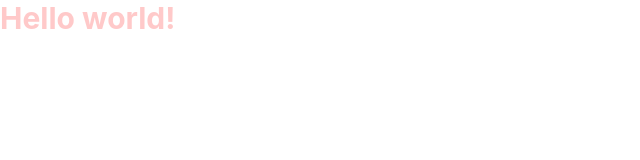
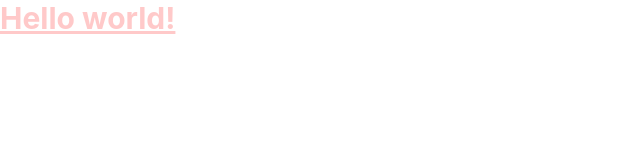
Before and after one commit to Suvanshsehgal/DriveSafe, a React app in the folder frontend/: page / in a window 1280 px wide. Shown: the top 160 px of the page, without its empty margins (0-640 px from the left). Built offline with nearby package versions, Linux system fonts and the light colour scheme; the HTML template or start-up script is replaced by a standard one.

Commit message:
update: updated frontend

```diff
--- a/frontend/src/App.jsx
+++ b/frontend/src/App.jsx
@@ -2,7 +2,7 @@ import React from 'react'
 
 function App() {
   return (
-    <h1 class="text-3xl font-bold underlin text-red-200">
+    <h1 class="text-3xl font-bold underline text-red-200">
     Hello world!
   </h1>
 
```
